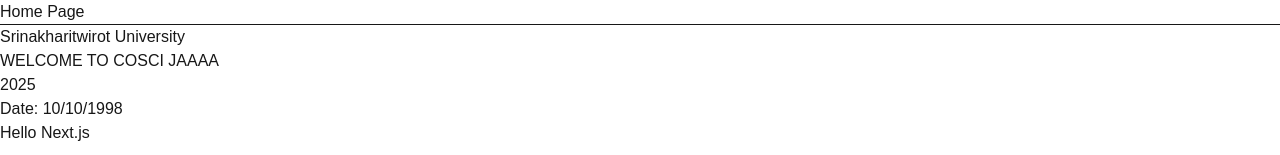
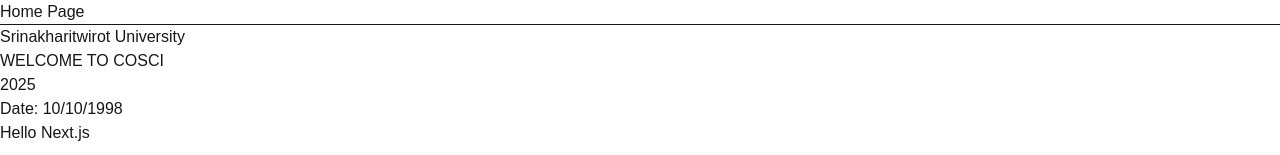
Before and after one commit to Siff2406/nextjs-cosci-app, a Next.js app: page / in a window 1280 px wide. Shown: the top 155 px of the page. Built offline with nearby package versions, Linux system fonts and the light colour scheme.

Commit message:
add use state

```diff
--- a/src/app/components/AppWelcome.tsx
+++ b/src/app/components/AppWelcome.tsx
@@ -1,13 +1,18 @@
 'use client'
+
+import {useState} from "react";
 
 type AppWelcomeProps = {
     headTitle?: string;
     isShow: boolean;
 }
 export default function AppWelcome({headTitle, isShow}: AppWelcomeProps) {
-    const title = 'Welcome to COSCI jaaaa';
+    // let title = 'Welcome to COSCI jaaaa';
+    const [title, setTitle] = useState('Welcome to COSCI');
     const nowYear = <p>2025</p>;
     const handleClick = () => {
+        // title = 'welcome to SWU';
+        setTitle('Welcome to SWU');
         alert('Please contact our Admin!');
     }
     return (
```
